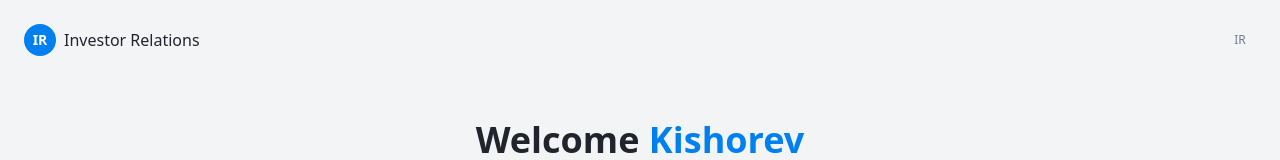
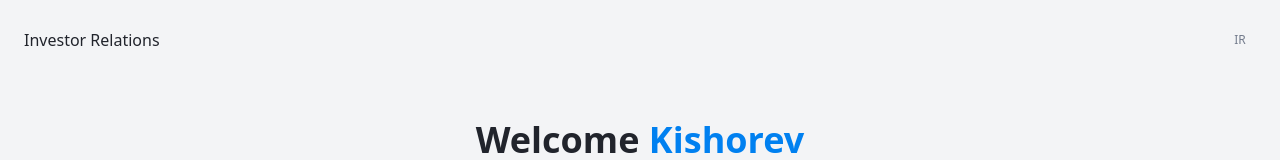
Before and after one commit to subiya-mumtaz/fluid-card-expand, a React (Vite) app: page / in a window 1280 px wide. Shown: the top 160 px of the page. Built offline with nearby package versions, Linux system fonts and the light colour scheme; the HTML template or start-up script is replaced by a standard one.

Commit message:
Remove icon from title

```diff
--- a/src/components/dashboard/Dashboard.tsx
+++ b/src/components/dashboard/Dashboard.tsx
@@ -16,12 +16,7 @@ export const Dashboard = () => {
     <div className="min-h-screen bg-background">
       {/* Header */}
       <div className="flex items-center justify-between p-6 pb-0">
-        <div className="flex items-center gap-2">
-          <div className="h-8 w-8 rounded-full bg-brand-blue flex items-center justify-center">
-            <span className="text-white text-sm font-bold">IR</span>
-          </div>
-          <span className="font-medium text-foreground">Investor Relations</span>
-        </div>
+        <span className="font-medium text-foreground">Investor Relations</span>
         <div className="h-8 w-8 rounded-full bg-muted flex items-center justify-center">
           <span className="text-xs text-muted-foreground font-medium">IR</span>
         </div>
```
